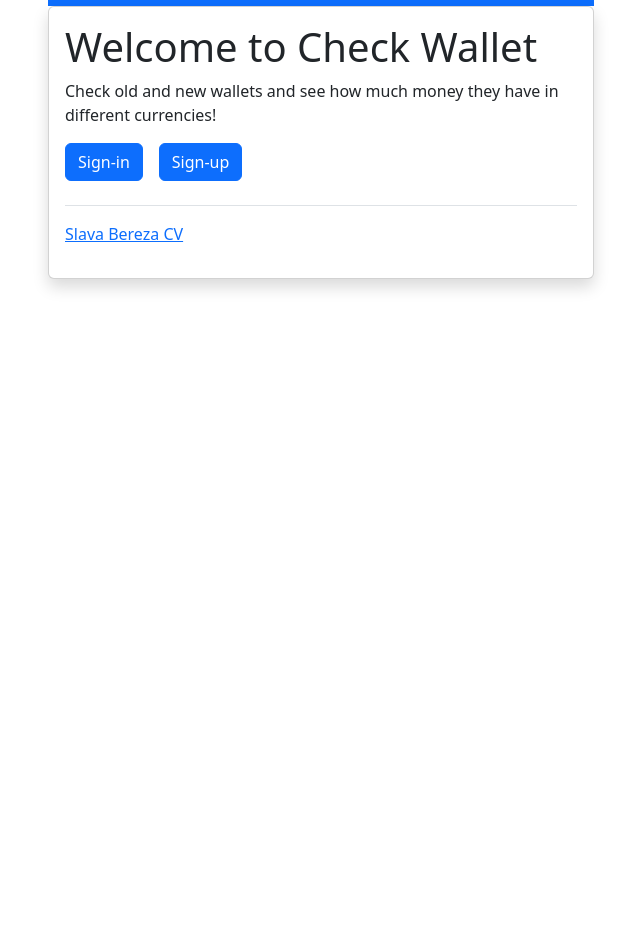
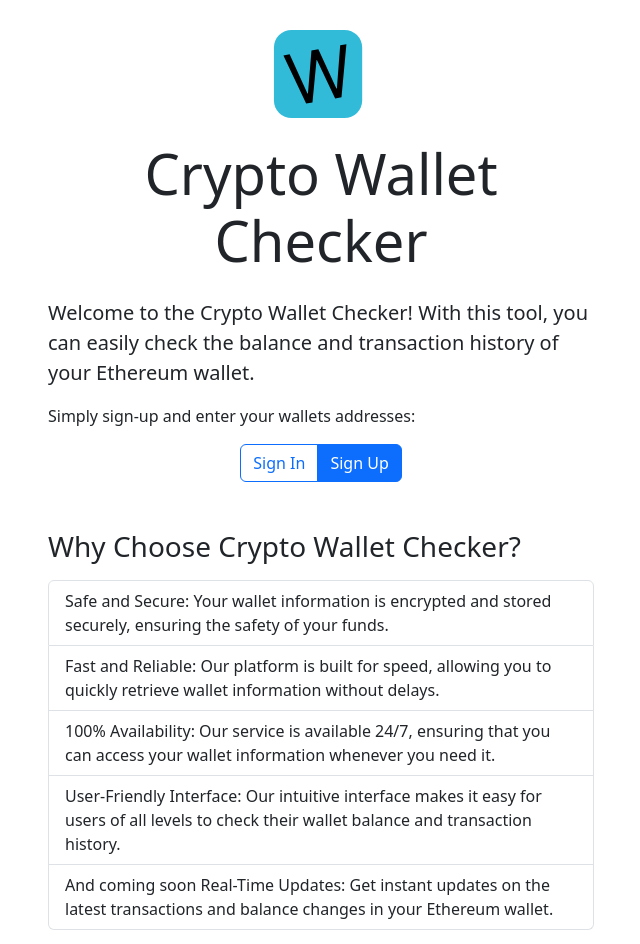
Before and after one commit to betula/check-wallet, a React (Vite) app in the folder web/: page / in a window 1280 px wide. Shown: the top 944 px of the page, without its empty margins (319-959 px from the left). Before the commit the page ends 800 px from the top, so only its background shows below. Built offline with nearby package versions, Linux system fonts and the light colour scheme; no server answers.

Commit message:
chore: added home landing

```diff
--- a/web/src/App.tsx
+++ b/web/src/App.tsx
@@ -12,6 +12,7 @@ import { BrowserRouter, Route, Routes, useNavigate } from "react-router-dom";
 import { Main } from "./components/Main";
 import { Home } from "./components/Home";
 import { Favorites } from "./components/Favorites";
+import { CenterLayout } from "./components/CenterLayout";
 
 const clerkPubKey = import.meta.env.VITE_REACT_APP_CLERK_PUBLISHABLE_KEY;
 
@@ -48,15 +49,15 @@ export function Clerk() {
         />
         <Route
           path="/sign-in/*"
-          element={<SignIn routing="path" path="/sign-in" />}
+          element={<CenterLayout><SignIn routing="path" path="/sign-in" /></CenterLayout>}
         />
         <Route
           path="/sign-up/*"
-          element={<SignUp routing="path" path="/sign-up" />}
+          element={<CenterLayout><SignUp routing="path" path="/sign-up" /></CenterLayout>}
         />
         <Route
           path="/user"
-          element={<UserProfile routing="path" path="/user" />}
+          element={<CenterLayout><UserProfile routing="path" path="/user" /></CenterLayout>}
         />
       </Routes>
     </ClerkProvider>
--- /dev/null
+++ b/web/src/components/CenterLayout.tsx
@@ -0,0 +1,9 @@
+import { PropsWithChildren }  from 'react';
+
+export function CenterLayout({ children }: PropsWithChildren) {
+  return (
+    <div className="d-flex justify-content-center">
+      {children}
+    </div>
+  );
+}
--- a/web/src/components/Home.tsx
+++ b/web/src/components/Home.tsx
@@ -1,27 +1,49 @@
 import { LinkContainer } from 'react-router-bootstrap';
-import { Button }  from 'react-bootstrap';
-import { HomeLayout } from './HomeLayout';
 
 export function Home() {
   return (
-    <HomeLayout>
-      <h1>Welcome to Check Wallet</h1>
-      <p>
-        Check old and new wallets and see how much money they have in different currencies!
-      </p>
-      <div className="d-flex flex-row gap-3">
-        <LinkContainer to="/sign-in">
-          <Button>Sign-in</Button>
-        </LinkContainer>
-        <LinkContainer to="/sign-up">
-          <Button>Sign-up</Button>
-        </LinkContainer>
+    <div className="container">
+      <div className="row justify-content-center align-items-center min-vh-100">
+        <div className="col-md-6">
+          <p className="d-flex justify-content-center mt-4">
+          <img src="/icon.svg" style={{width: '100px', height: '100px'}} />
+          </p>
+          <h1 className="display-4 text-center mb-4">Crypto Wallet Checker</h1>
+          <p className="lead">Welcome to the Crypto Wallet Checker! With this tool, you can easily check the balance and
+            transaction history of your Ethereum wallet.</p>
+          <p>Simply sign-up and enter your wallets addresses:</p>
+          <div className="input-group mb-5 d-flex justify-content-center">
+            <LinkContainer to="/sign-in"><button className="btn btn-outline-primary" type="button" id="check-button">Sign In</button></LinkContainer>
+            <LinkContainer to="/sign-up"><button className="btn btn-primary" type="button" id="check-button">Sign Up</button></LinkContainer>
+          </div>
+
+          <h3 className="mb-3">Why Choose Crypto Wallet Checker?</h3>
+          <ul className="list-group mb-3">
+            <li className="list-group-item">Safe and Secure: Your wallet information is encrypted and stored securely,
+              ensuring the safety of your funds.</li>
+            <li className="list-group-item">Fast and Reliable: Our platform is built for speed, allowing you to quickly
+              retrieve wallet information without delays.</li>
+            <li className="list-group-item">100% Availability: Our service is available 24/7, ensuring that you can access
+              your wallet information whenever you need it.</li>
+            <li className="list-group-item">User-Friendly Interface: Our intuitive interface makes it easy for users of all
+              levels to check their wallet balance and transaction history.</li>
+            <li className="list-group-item">And coming soon Real-Time Updates: Get instant updates on the latest transactions and balance
+              changes in your Ethereum wallet.</li>
+          </ul>
+
+          <div className="input-group mb-3 d-flex justify-content-center">
+            <LinkContainer to="/sign-in"><button className="btn btn-outline-primary" type="button" id="check-button">Sign In</button></LinkContainer>
+            <LinkContainer to="/sign-up"><button className="btn btn-primary" type="button" id="check-button">Sign Up</button></LinkContainer>
+          </div>
+
+          <footer className="d-flex flex-wrap justify-content-center align-items-center py-3 mt-4 mb-5 border-top">
+            <a href="https://github.com/betula/resume/blob/master/README.md">
+              Slava Bereza CV
+            </a>
+          </footer>
+
+        </div>
       </div>
-      <footer className="d-flex flex-wrap justify-content-between align-items-center py-3 mt-4 border-top">
-        <a href="https://github.com/betula/resume">
-          Slava Bereza CV
-        </a>
-      </footer>
-    </HomeLayout>
+    </div>
   );
 }
--- a/web/src/components/HomeLayout.tsx
+++ /dev/null
@@ -1,21 +0,0 @@
-import { PropsWithChildren }  from 'react';
-import { Container, Row, Col, Card }  from 'react-bootstrap';
-
-export function HomeLayout({ children }: PropsWithChildren) {
-  return (
-    <div>
-      <Container>
-        <Row className="vh-100 d-flex justify-content-center">
-          <Col md={8} lg={6} xs={12}>
-            <div className="border border-3 border-primary"></div>
-            <Card className="shadow">
-              <Card.Body>
-                {children}
-              </Card.Body>
-            </Card>
-          </Col>
-        </Row>
-      </Container>
-    </div>
-  );
-}
--- a/web/src/components/MainLayout.tsx
+++ b/web/src/components/MainLayout.tsx
@@ -1,8 +1,6 @@
 import { PropsWithChildren }  from 'react';
 import { UserButton } from "@clerk/clerk-react";
 import { LinkContainer } from 'react-router-bootstrap';
-
-import publicIconSvg from '../../public/icon.svg';
 
 export function MainLayout({ children }: PropsWithChildren) {
   return (
@@ -10,7 +8,7 @@ export function MainLayout({ children }: PropsWithChildren) {
       <nav className="navbar navbar-light bg-light">
         <div className="container justify-content-between">
           <a className="navbar-brand align-items-center d-flex gap-1">
-            <img src={publicIconSvg} height="24px"  />
+            <img src="/icon.svg" height="24px"  />
             <LinkContainer to="/">
               <span role="button">Check Wallet</span>
             </LinkContainer>
```
